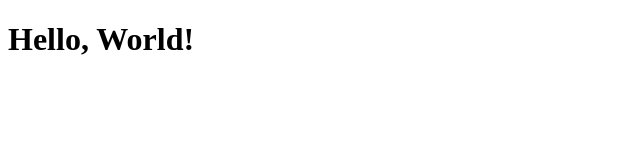
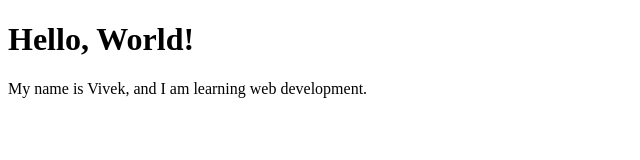
Before and after one commit to Viveksingh683/demo-repository, a plain HTML site: page index.html in a window 1280 px wide. Shown: the whole page, without its empty margins (0-640 px from the left). Drawn offline with Linux system fonts and the light colour scheme.

Commit message:
Update index.html content

```diff
--- a/index.html
+++ b/index.html
@@ -7,5 +7,6 @@
 </head>
 <body>
     <h1>Hello, World!</h1>
+    <p>My name is Vivek, and I am learning web development.</p>
 </body>
 </html>
```
